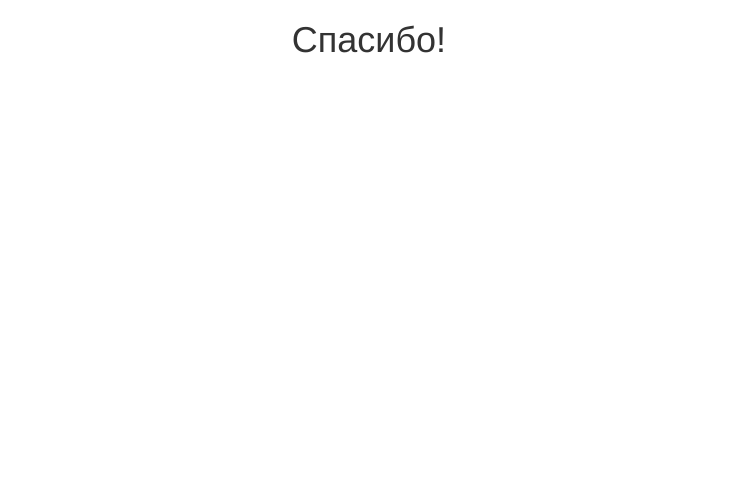
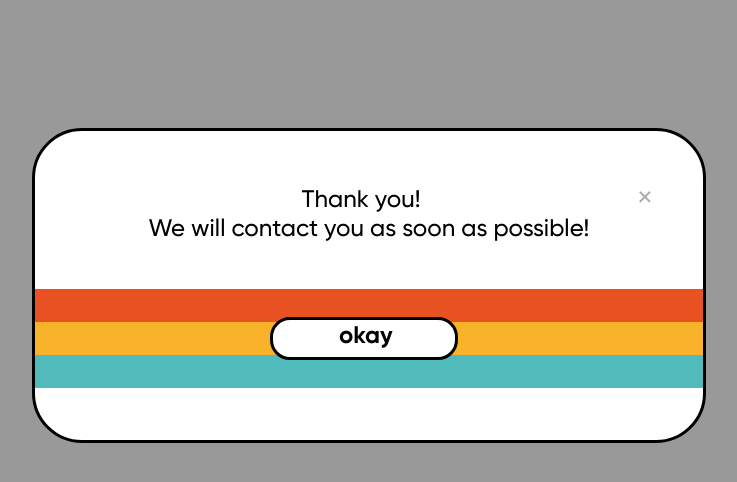
Before and after one commit to shalided/shalided-prisma.github.io, a plain HTML site: page thank-you.html in a window 1280 px wide. Shown: the whole page, without its empty margins (271-1008 px from the left). Drawn offline with nearby package versions, Linux system fonts and the light colour scheme.

Commit message:
thank you on separate

```diff
--- a/css/newstyle.css
+++ b/css/newstyle.css
@@ -198,7 +198,7 @@ body {
   width: 370px;
   top: 200px;
   right: -23px;
-  z-index: 2;
+  z-index: 1;
 }
 .main-title {
   color: #fff;
@@ -799,6 +799,100 @@ body {
 .transparent {
   background: transparent;
 }
+.modal {
+  display: block; /* Hidden by default */
+  position: fixed; /* Stay in place */
+  z-index: 99; /* Sit on top */
+  left: 0;
+  top: 0;
+  width: 100%; /* Full width */
+  height: 100%; /* Full height */
+  overflow: auto; /* Enable scroll if needed */
+  background-color: rgb(0,0,0); /* Fallback color */
+  background-color: rgba(0,0,0,0.4); /* Black w/ opacity */
+}
+.modal-content {
+  background: #FFFFFF;
+  margin: 10% auto; /* 15% from the top and centered */
+  padding: 50px;
+  border: 3px solid #000000;
+  box-sizing: border-box;
+  border-radius: 50px;
+  width: 674px;
+  height: 315px; /* Could be more or less, depending on screen size */
+  z-index: 1;
+}
+.modal-text {
+  font-family: 'Gilroy M';
+  font-size: 24px;
+  text-align: center;
+  margin-top: 5px;
+}
+.modal-ok {
+  position: relative;
+  font-family: 'Gilroy B';
+  font-size: 24px;
+  text-align: center;
+  top: -65px;
+  left: 254px;
+  color: #000;
+  text-decoration: none;
+}
+.mod-lines {
+  position: relative;
+  top: 45px;
+}
+.mod-red {
+  position: relative;
+  left: -50px;
+  width: 668px;
+  height: 33px;
+
+  background: #E85222;
+  border-radius: 0px;
+}
+.mod-yell {
+  position: relative;
+  left: -50px;
+  width: 668px;
+  height: 33px;
+
+  background: #F9B32B;
+  border-radius: 0px;
+}
+.mod-cyan {
+  position: relative;
+  left: -50px;
+  width: 668px;
+  height: 33px;
+
+  background: #51BABB;
+  border-radius: 0px;
+}
+.close {
+  color: #aaa;
+  float: right;
+  font-size: 28px;
+  font-weight: bold;
+}
+.close:hover,
+.close:focus {
+  color: black;
+  text-decoration: none;
+  cursor: pointer;
+}
+.ok-rect {
+  position: relative;
+  width: 188px;
+  height: 43px;
+  left: 185px;
+  bottom: 26px;
+
+  background: #FFFFFF;
+  border: 3px solid #000000;
+  box-sizing: border-box;
+  border-radius: 20px;
+}
 @media (min-width: 1921px) {
   .container {
     width: 1580px;
--- a/thank-you.html
+++ b/thank-you.html
@@ -8,19 +8,29 @@
     <meta name="description" content="">
     <meta name="author" content="">
     <link rel="icon" href="/favicon.ico">
+    <link rel="stylesheet" href="css/newstyle.css">
 
-    <title>Отправка формы на почту </title>
+    <title>thanks</title>
 
     <!-- Bootstrap core CSS -->
-    <link href="https://maxcdn.bootstrapcdn.com/bootstrap/3.3.6/css/bootstrap.min.css" rel="stylesheet">
   </head>
 
   <body>
-    <div class="container">
 
-      <h1 class="text-center">Спасибо!</h1>
-
-    </div><!-- /.container -->
+      <div id="myModal" class="modal">
+        <div class="modal-content">
+          <!-- <img src="svg/modal/modal-father.svg" alt="" class="modal-father"> -->
+          <span class="close">&times;</span>
+          <p class="modal-text">Thank you!<br>We will contact you as soon as possible!</p>
+          <div class="mod-lines">
+            <div class="mod-red"></div>
+            <div class="mod-yell"></div>
+            <div class="mod-cyan"></div>
+          </div>
+          <div class="ok-rect"></div>
+          <a href="index.html" class="modal-ok">okay</a>
+        </div>
+      </div>
 
 
     <!-- Bootstrap core JavaScript
```
Also changed, not shown: index.html (+1 -1 lines).
